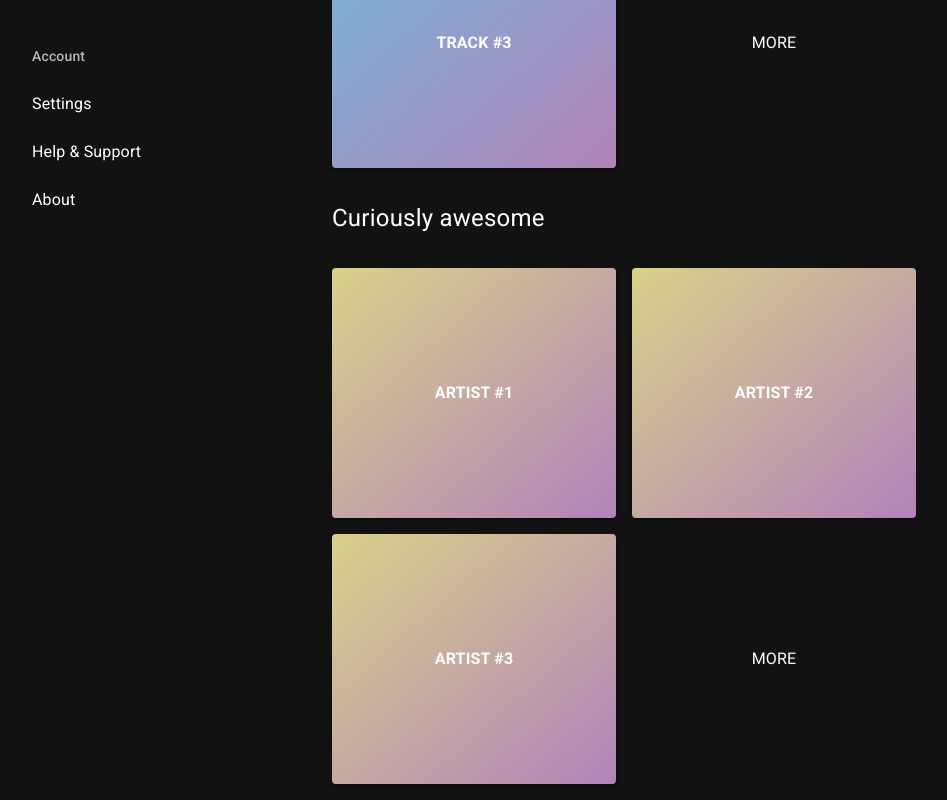
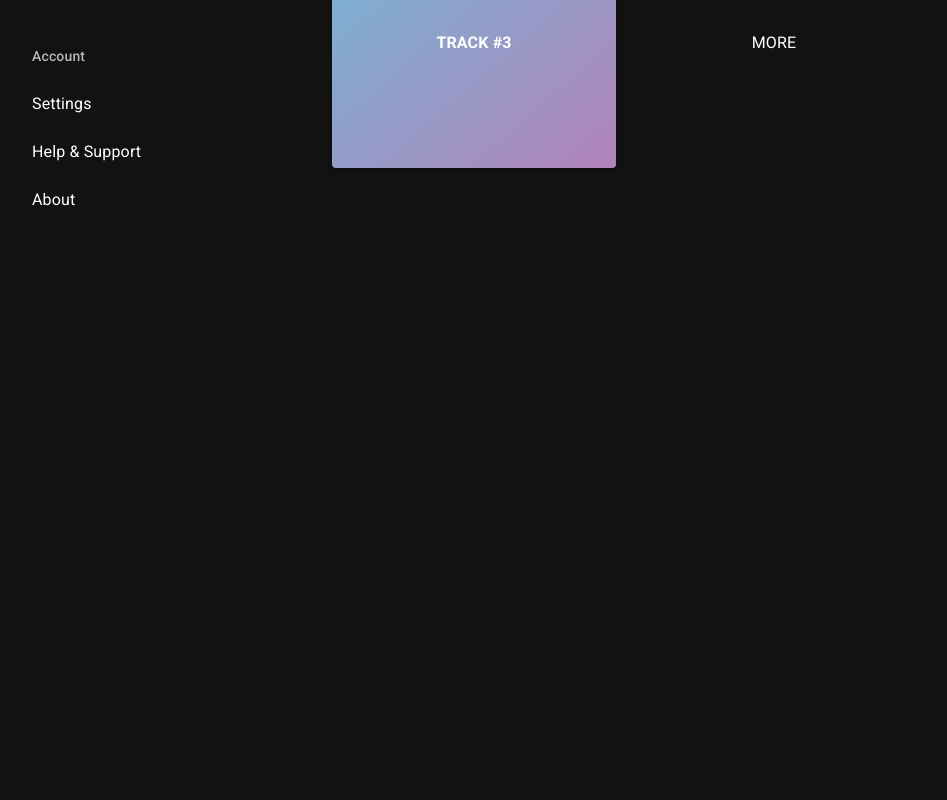
Before and after one commit to Eurydia/reszonata, a React (Vite) app: page / in a window 1280 px wide. Shown: the part 509-1309 px from the top of the page, without its empty margins (16-963 px from the left). After the commit the page ends 800 px from the top, so only its background shows below. Built offline with nearby package versions, Linux system fonts and the light colour scheme.

Commit message:
Update FeaturedPage.tsx

```diff
--- a/src/pages/FeaturedPage.tsx
+++ b/src/pages/FeaturedPage.tsx
@@ -1,5 +1,5 @@
 import { Box, Button, Grid, Stack, Typography } from "@mui/material";
-import { lightBlue, purple, yellow } from "@mui/material/colors";
+import { lightBlue, purple } from "@mui/material/colors";
 import { FC } from "react";
 
 type FeaturedItemProps = {
@@ -67,24 +67,6 @@ export const FeaturedPage: FC = () => {
             </Grid>
           </Grid>
         </Box>
-        <Typography fontSize="x-large">Curiously awesome</Typography>
-        <Box>
-          <Grid container spacing={2}>
-            {[1, 2, 3].map((index) => {
-              return (
-                <Grid item md={6} key={`placeholder-${index}`}>
-                  <FeaturedItem
-                    title={`Artist #${index}`}
-                    background={`linear-gradient(to bottom right, ${yellow[200]}cc, ${purple[200]}cc)`}
-                  />
-                </Grid>
-              );
-            })}
-            <Grid item md={6}>
-              <SeeMoreButton />
-            </Grid>
-          </Grid>
-        </Box>
       </Stack>
     </Box>
   );
```
